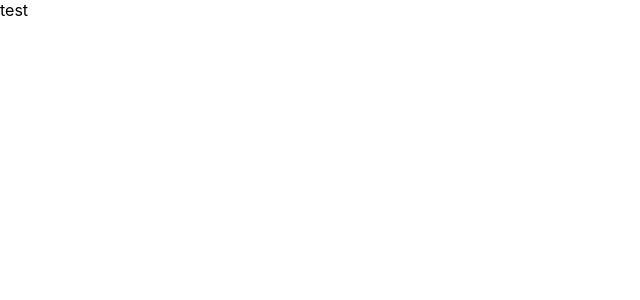
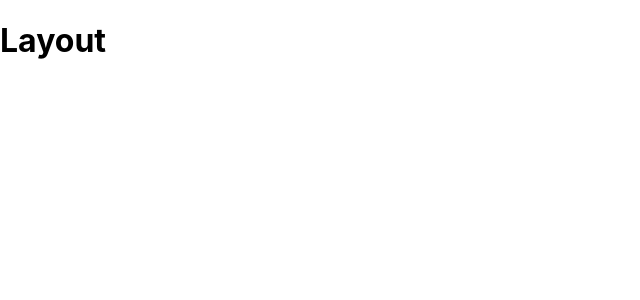
Before and after one commit to top-web-knurl/React-quiz, a React (Create React App) app: page / in a window 1280 px wide. Shown: the top 300 px of the page, without its empty margins (0-640 px from the left). Built offline with nearby package versions, Linux system fonts and the light colour scheme.

Commit message:
Настройка стиля обертки приложения

```diff
--- a/src/App.js
+++ b/src/App.js
@@ -1,10 +1,18 @@
+import React, { Component } from "react";
+import Layout from './hoc/Layout/Layout'
 
-function App() {
-  return (
-    <div className="App">
-      test
-    </div>
-  );
+class App extends Component {
+
+  render() {
+    return (
+      <Layout>
+        <div className="App">
+          <h1>Layout</h1>
+        </div>
+      </Layout>
+
+    );
+  }
 }
 
 export default App;
--- /dev/null
+++ b/src/hoc/Layout/Layout.js
@@ -0,0 +1,21 @@
+import React, { Component } from "react";
+import classes from "./Layout.module.css";
+
+
+
+class Layout extends Component{
+
+    render() {
+        const {children} = this.props;
+        const {Layout} = classes;
+        return (
+            <div className={Layout}>
+                <main>
+                    {children}
+                </main>
+            </div>
+        );
+    }
+}
+
+export default Layout;
--- /dev/null
+++ b/src/hoc/Layout/Layout.module.css
@@ -0,0 +1,10 @@
+.Layout{
+    min-height: 100vh;
+    display: flex;
+    flex-direction: column;
+}
+.Layout main{
+    display: flex;
+    flex-direction: column;
+    flex-grow: 1;
+}
```
